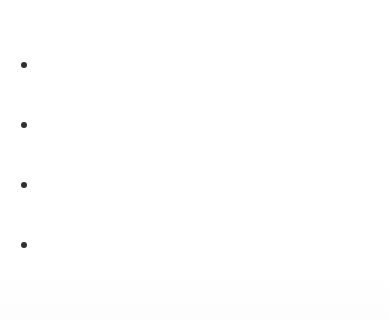
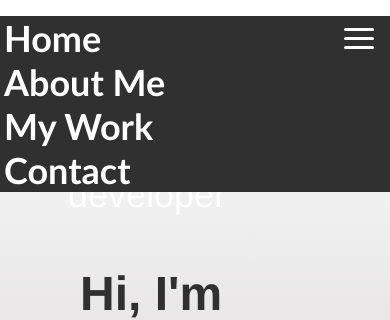
Before and after one commit to slawless08/React-Portfolio, a React (Create React App) app: page / in a window 390 px wide. Shown: the top 320 px of the page. Built offline with nearby package versions, Linux system fonts and the light colour scheme.

Commit message:
Changed some nav styles and styles of the projects. Still need to fix some things especially the nav bar. Toggle button display is good but need the javascript function to make it work properly.

```diff
--- a/src/App.css
+++ b/src/App.css
@@ -22,20 +22,22 @@
     --fs-h2: 2.25rem;
     --fs-h3: 1.25rem;
     --fs-body: 1rem;
+    --fs-small: 0.5rem;
 
     --bs: 0.25em 0.25em 0.75em rgba(0,0,0,.25),
             0.125em 0.125em 0.25em rgba(0, 0, 0, .15);
 
 }
 
-@media (max-width:800px) {
+/* @media (max-width:800px) {
     :root {
         --fs-h1: 4.5rem;
         --fs-h2: 3.75rem;
         --fs-h3: 1.5rem;
         --fs-body: 1.125rem;
+        --fs-small: 0.5rem;
     }
-}
+} */
 
 /* General styles */
 
@@ -128,7 +130,7 @@ h3 {font-size: var(--fs-h3);}
 }
 
 /* header */
-
+/* add logo if needed */
 .logo {
     max-width: 100px;
     z-index: 2;
@@ -141,7 +143,7 @@ header {
     background-color: var(--clr-dark);
     margin-bottom: 1em;
 }
-@media (min-width:700px) {
+/* @media (min-width:700px) { */
 
 
 nav {
@@ -165,7 +167,8 @@ nav ul {
 nav li {
     padding: 1em;
 }
-}
+
+/* } */
 .nav__link {
     text-decoration: none;
     color: var(--clr-light);
@@ -177,6 +180,47 @@ nav li {
     color: var(--clr-accent);
 }
 
+/* toggle button */
+.toggle-button{
+    position:absolute;
+    top: .75rem;
+    right: 1rem;
+    display: flex;
+    flex-direction: column;
+    justify-content: space-between;
+    width: 30px;
+    height: 21px;
+}
+
+.toggle-button .bar{
+    height: 3px;
+    width: 100%;
+    background-color: white;
+    border-radius: 10px;
+}
+
+@media (max-width: 700px){
+    .toggle-button{
+        display: flex;
+    }
+    .nav__link{
+        display: flex;
+        width: 100%;
+    }
+    .nav {
+        flex-direction: column;
+        align-items: flex-start;
+    }
+    .nav li{
+        text-align: center;
+    }
+    nav{
+        font-size: var(--fs-small);
+    }
+    .nav-item{
+        padding: 0.25rem;
+    }
+}
 
 /* About me */
 
@@ -266,13 +310,14 @@ nav li {
     flex-wrap: wrap;
 }
 
-.first-item {
+/* emphasize first project by placing it first and making it bigger than the rest */
+/* .first-item {
     flex-basis: 38rem;
-    /* align-self: flex-start; */
+    /* align-self: flex-start; */ /*
 }
 .first-item__img {
     width: 100%;
-}
+} */
 
 .item {
     flex-basis: 20rem;
@@ -291,6 +336,15 @@ nav li {
     transform: scale(1.1);
     opacity: .9;
 }
+/* my-work image sizes */
+/* .img-container{
+    width: 300px;
+    height: 200px;
+}
+.img-container img{
+    width: 100%;
+    height: auto;
+} */
 
 /* contact */
 
--- a/src/components/Nav.js
+++ b/src/components/Nav.js
@@ -4,6 +4,11 @@ const Nav = ({currentPage, handlePageChange}) => {
     return (
         <nav>
         <ul className="nav nav-tabs">
+            <a href="#" class ="toggle-button">
+                <span className="bar"></span>
+                <span className="bar"></span>
+                <span className="bar"></span>
+            </a>
             <li className="nav-item">
                 <a
                 href="#home"
@@ -28,6 +33,7 @@ const Nav = ({currentPage, handlePageChange}) => {
                 </a>
             </li>
         </ul>
+
         </nav>
     )
 }
--- a/src/components/Project.js
+++ b/src/components/Project.js
@@ -4,10 +4,12 @@ const Projects = (props) => {
     return (
         <div class = "item">
                 <h3>{props.name}</h3>
-                {/* <p> Add subtitle or other information if needed</p> */}
+                {/* <p>{props.subtitle} Add subtitle or other information if needed</p> */}
+                <div class = "img-container">
                 <a href={props.git} class = "item__link">
                     <img src={props.image} alt={props.alt} class = "item__img"/>
                 </a>
+                </div>
             </div>
     )
 }
```
